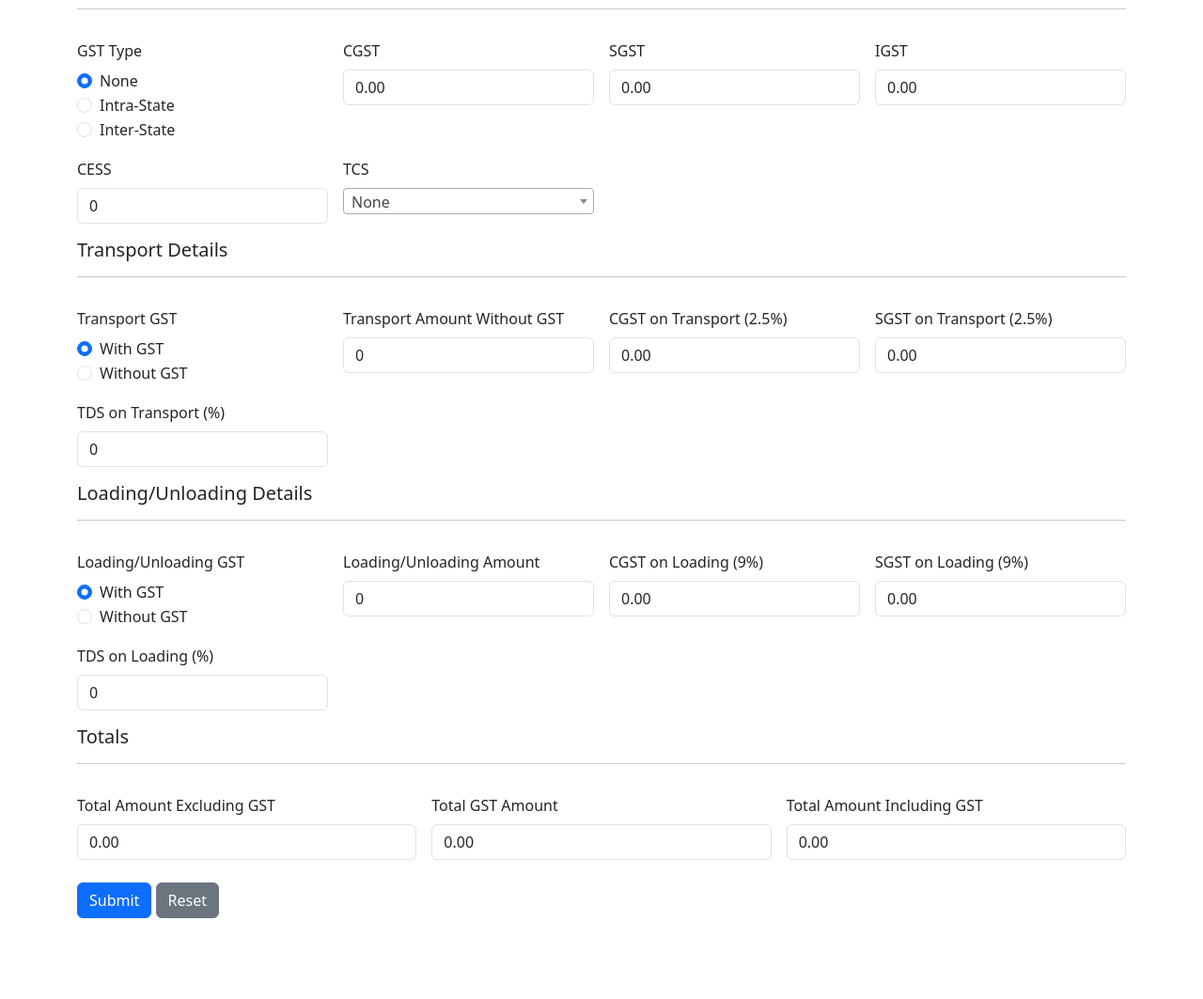
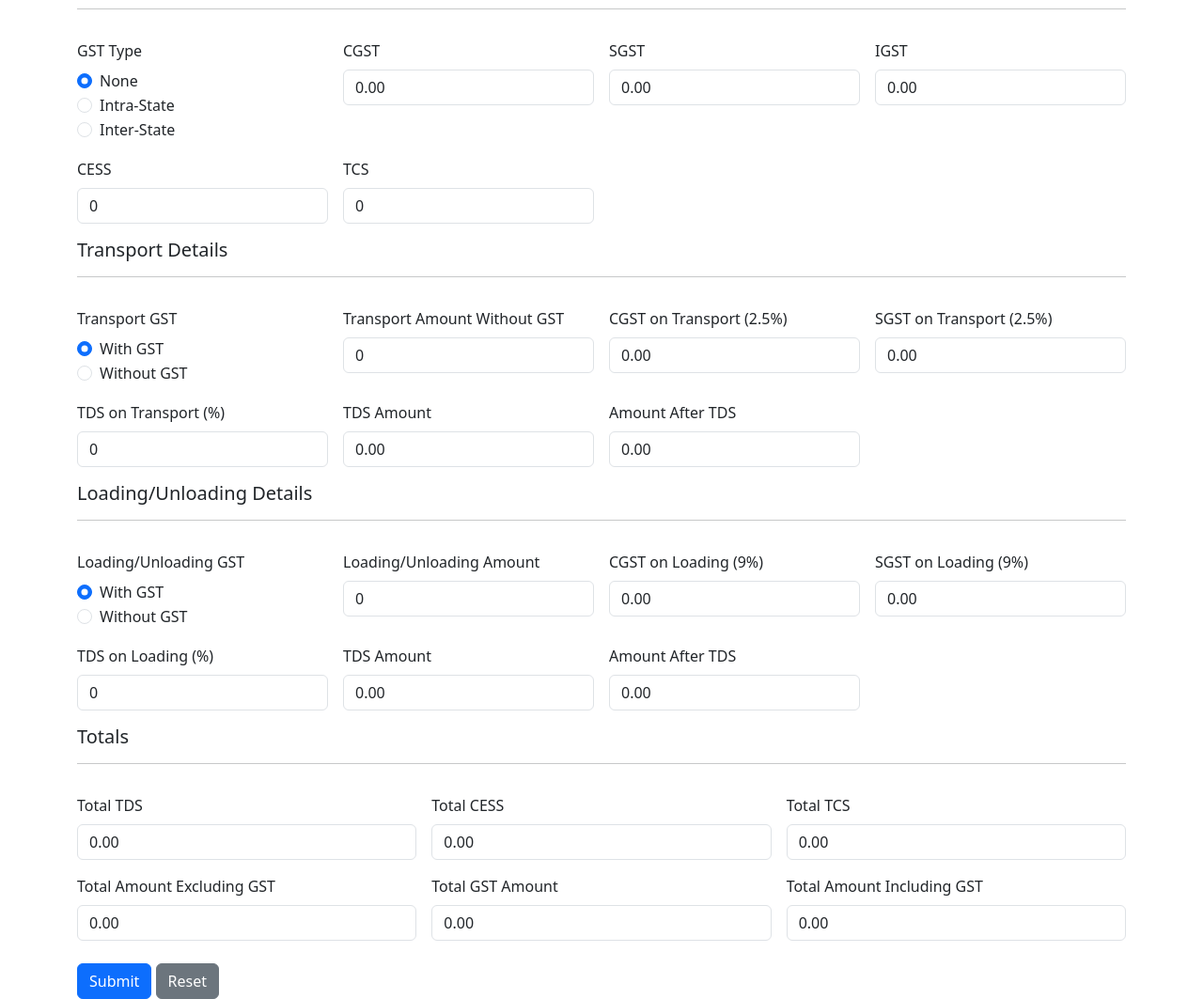
Before and after one commit to sarvesh-2109/raw_material, a Flask app: page / in a window 1280 px wide. Shown: the part 289-1352 px from the top of the page at 94% size. Before the commit the page ends 1266 px from the top, so only its background shows below. Run offline with Flask 3, Linux system fonts and the light colour scheme; some libraries are stand-ins or nearby versions.

Commit message:
Added the TDS deduction functionality along with total cess and total tcs.

```diff
--- a/app.py
+++ b/app.py
@@ -79,7 +79,7 @@ def index():
                 igst = (amount_without_gst * MATERIAL_RATES[material]['igst']) / 100
 
             cess = clean_number_input(request.form['cess'])
-            tcs = 0.0 if request.form['tcs'] == 'None' else float(request.form['tcs'])
+            tcs = clean_number_input(request.form['tcs'])
 
             # Transport Section
             transport_with_gst = request.form.get('transport_with_gst') == 'with'
@@ -92,7 +92,8 @@ def index():
 
             transport_tds_percent = clean_number_input(request.form['transport_tds'])
             if transport_tds_percent > 0:
-                transport_tds = (transport_amount * transport_tds_percent) / 100
+                transport_tds_amount = (transport_amount * transport_tds_percent) / 100
+                transport_tds = transport_amount - transport_tds_amount
 
             # Loading/Unloading Section
             loading_with_gst = request.form.get('loading_with_gst') == 'with'
@@ -105,12 +106,17 @@ def index():
 
             loading_tds_percent = clean_number_input(request.form['loading_tds'])
             if loading_tds_percent > 0:
-                loading_tds = (loading_amount * loading_tds_percent) / 100
+                loading_tds_amount = (loading_amount * loading_tds_percent) / 100
+                loading_tds = loading_amount - loading_tds_amount
 
             # Calculate totals
-            total_gst_amount = (cgst + sgst + igst + cess + tcs +
-                                transport_cgst + transport_sgst + transport_tds +
-                                loading_cgst + loading_sgst + loading_tds)
+            total_tds_amount = transport_tds_amount + loading_tds_amount
+            total_cess = cess
+            total_tcs = tcs
+
+            total_gst_amount = (cgst + sgst + igst +
+                                transport_cgst + transport_sgst +
+                                loading_cgst + loading_sgst)
 
             total_excluding_gst = amount_without_gst + transport_amount + loading_amount
             total_including_gst = total_excluding_gst + total_gst_amount
@@ -136,12 +142,17 @@ def index():
                 transport_amount=transport_amount,
                 transport_cgst=transport_cgst,
                 transport_sgst=transport_sgst,
-                transport_tds=transport_tds,
+                transport_tds_amount=transport_tds_amount,
+                transport_tds_deducted=transport_tds,
                 loading_with_gst=loading_with_gst,
                 loading_amount=loading_amount,
                 loading_cgst=loading_cgst,
                 loading_sgst=loading_sgst,
-                loading_tds=loading_tds,
+                loading_tds_amount=loading_tds_amount,
+                loading_tds_deducted=loading_tds,
+                total_tds=total_tds_amount,
+                total_cess=total_cess,
+                total_tcs=total_tcs,
                 total_excluding_gst=total_excluding_gst,
                 total_gst_amount=total_gst_amount,
                 total_including_gst=total_including_gst
--- a/static/js/script.js
+++ b/static/js/script.js
@@ -226,38 +226,57 @@ function calculateTotals() {
     const sgst = cleanNumberInput($('#sgst').val());
     const igst = cleanNumberInput($('#igst').val());
     const cess = cleanNumberInput($('#cess').val());
-    const tcs = cleanNumberInput($('#tcs').val()) || 0;
+    const tcs = cleanNumberInput($('#tcs').val());
 
     const transportAmount = cleanNumberInput($('#transport_amount').val());
     const transportCGST = cleanNumberInput($('#transport_cgst').val());
     const transportSGST = cleanNumberInput($('#transport_sgst').val());
-    const transportTDS = (transportAmount * (cleanNumberInput($('#transport_tds').val()) || 0)) / 100;
+    const transportTDSamount = (transportAmount * (cleanNumberInput($('#transport_tds').val()) || 0)) / 100;
+    const transportTDS = transportAmount - transportTDSamount;
 
     const loadingAmount = cleanNumberInput($('#loading_amount').val());
     const loadingCGST = cleanNumberInput($('#loading_cgst').val());
     const loadingSGST = cleanNumberInput($('#loading_sgst').val());
-    const loadingTDS = (loadingAmount * (cleanNumberInput($('#loading_tds').val()) || 0)) / 100;
+    const loadingTDSamount = (loadingAmount * (cleanNumberInput($('#loading_tds').val()) || 0)) / 100;
+    const loadingTDS = loadingAmount - loadingTDSamount;
 
-    const totalGSTAmount = cgst + sgst + igst + cess + tcs +
-                          transportCGST + transportSGST + transportTDS +
-                          loadingCGST + loadingSGST + loadingTDS;
+    const total_TDS_amount = transportTDSamount + loadingTDSamount;
+    const totalCess = cess;
+    const totalTcs = tcs;
+
+
+    const totalGSTAmount = cgst + sgst + igst +
+                          transportCGST + transportSGST +
+                          loadingCGST + loadingSGST;
 
     const totalExcludingGST = amountWithoutGST + transportAmount + loadingAmount;
     const totalIncludingGST = totalExcludingGST + totalGSTAmount;
 
+    $('#transport_tds_amount').val(transportTDSamount.toFixed(2)).trigger('change');
+    $('#transport_amount_after_tds').val(transportTDS.toFixed(2)).trigger('change');
+    $('#transport_tds_amount').val(transportTDSamount.toFixed(2)).trigger('input');
+    $('#transport_amount_after_tds').val(transportTDS.toFixed(2)).trigger('input');
+
+    // Update loading TDS fields
+    $('#loading_tds_amount').val(loadingTDSamount.toFixed(2)).trigger('change');
+    $('#loading_amount_after_tds').val(loadingTDS.toFixed(2)).trigger('change');
+    $('#loading_tds_amount').val(loadingTDSamount.toFixed(2)).trigger('input');
+    $('#loading_amount_after_tds').val(loadingTDS.toFixed(2)).trigger('input');
+
+    $('#total_TDS_amount').val(total_TDS_amount.toFixed(2)).trigger('change');
+    $('#totalCess').val(totalCess.toFixed(2)).trigger('change');
+    $('#totalTcs').val(totalTcs.toFixed(2)).trigger('change');
     $('#total_excluding_gst').val(totalExcludingGST.toFixed(2)).trigger('change');
     $('#total_gst_amount').val(totalGSTAmount.toFixed(2)).trigger('change');
     $('#total_including_gst').val(totalIncludingGST.toFixed(2)).trigger('change');
+    $('#total_TDS_amount').val(total_TDS_amount.toFixed(2)).trigger('input');
+    $('#totalCess').val(totalCess.toFixed(2)).trigger('input');
+    $('#totalTcs').val(totalTcs.toFixed(2)).trigger('input');
     $('#total_excluding_gst').val(totalExcludingGST.toFixed(2)).trigger('input');
     $('#total_gst_amount').val(totalGSTAmount.toFixed(2)).trigger('input');
     $('#total_including_gst').val(totalIncludingGST.toFixed(2)).trigger('input');
 
-    console.log('Totals Calculated:', {
-        totalExcludingGST,
-        totalGSTAmount,
-        totalIncludingGST
-    });
-}
+    }
 
     // Initialize everything
     setupEventHandlers();
--- a/templates/index.html
+++ b/templates/index.html
@@ -106,11 +106,7 @@
 
         <div class="col-md-3">
             <label for="tcs" class="form-label">TCS</label>
-            <select class="form-select select2" id="tcs" name="tcs">
-                {% for option in tcs_options %}
-                    <option value="{{ option }}">{{ option }}</option>
-                {% endfor %}
-            </select>
+            <input type="text" class="form-control" id="tcs" name="tcs" value="0" required>
         </div>
 
         <!-- Transport Section -->
@@ -151,6 +147,16 @@
             <input type="text" class="form-control" id="transport_tds" name="transport_tds" value="0" required>
         </div>
 
+        <div class="col-md-3">
+            <label for="transport_tds_amount" class="form-label">TDS Amount</label>
+            <input type="text" class="form-control" id="transport_tds_amount" name="transport_tds_amount" readonly>
+        </div>
+
+        <div class="col-md-3">
+            <label for="transport_amount_after_tds" class="form-label">Amount After TDS</label>
+            <input type="text" class="form-control" id="transport_amount_after_tds" name="transport_amount_after_tds" readonly>
+        </div>
+
         <!-- Loading/Unloading Section -->
         <div class="col-12 mt-3">
             <h5>Loading/Unloading Details</h5>
@@ -189,11 +195,37 @@
             <input type="text" class="form-control" id="loading_tds" name="loading_tds" value="0" required>
         </div>
 
+        <div class="col-md-3">
+            <label for="loading_tds_amount" class="form-label">TDS Amount</label>
+            <input type="text" class="form-control" id="loading_tds_amount" name="loading_tds_amount" readonly>
+        </div>
+
+        <div class="col-md-3">
+            <label for="loading_amount_after_tds" class="form-label">Amount After TDS</label>
+            <input type="text" class="form-control" id="loading_amount_after_tds" name="loading_amount_after_tds" readonly>
+        </div>
+
         <!-- Totals Section -->
         <div class="col-12 mt-3">
             <h5>Totals</h5>
             <hr>
         </div>
+
+        <div class="col-md-4">
+            <label for="total_TDS_amount" class="form-label">Total TDS</label>
+            <input type="text" class="form-control" id="total_TDS_amount" name="total_TDS_amount" readonly>
+        </div>
+
+        <div class="col-md-4">
+            <label for="totalCess" class="form-label">Total CESS</label>
+            <input type="text" class="form-control" id="totalCess" name="totalCess" readonly>
+        </div>
+
+        <div class="col-md-4">
+            <label for="totalTcs" class="form-label">Total TCS</label>
+            <input type="text" class="form-control" id="totalTcs" name="totalTcs" readonly>
+        </div>
+
 
         <div class="col-md-4">
             <label for="total_excluding_gst" class="form-label">Total Amount Excluding GST</label>
```
Also changed, not shown: models.py (+7 -2 lines).
